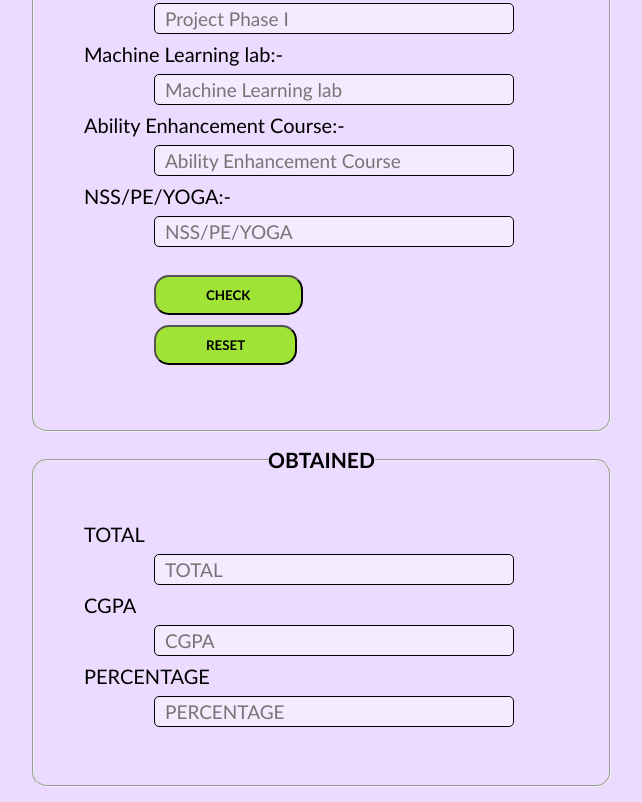
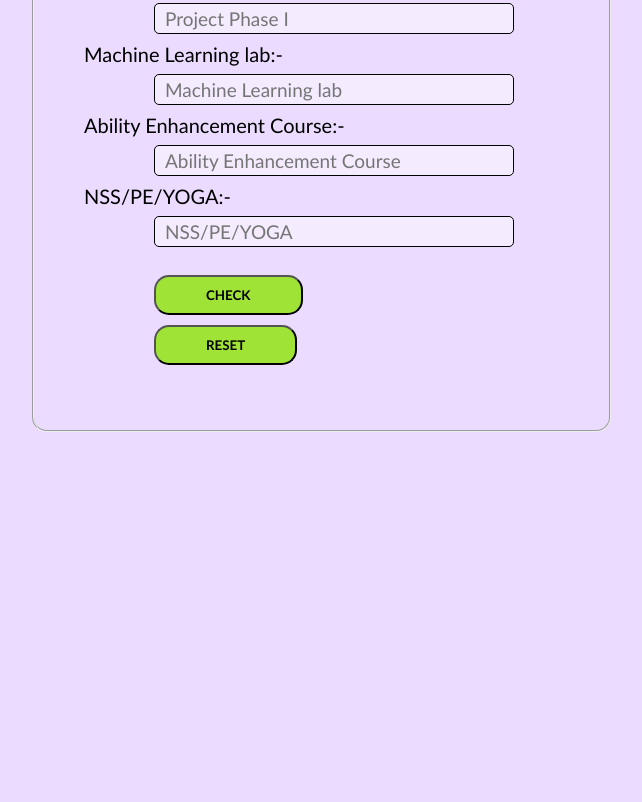
Before and after one commit to rbasavaraj4312/CGPA-calculator, a plain HTML site: page sixth_sem.html in a window 1280 px wide. Shown: the part 573-1375 px from the top of the page, without its empty margins (433-1075 px from the left). After the commit the page ends 1020 px from the top, so only its background shows below. Drawn offline with Linux system fonts and the light colour scheme.

Commit message:
Update sixth_sem.html

```diff
--- a/sixth_sem.html
+++ b/sixth_sem.html
@@ -113,15 +113,7 @@
         </div>
 
     </fieldset>
-    <fieldset>
-        <legend>OBTAINED</legend>
-        <label>TOTAL</label><br>
-        <input id="total" type="text" placeholder="TOTAL"><br>
-        <label>CGPA</label><br>
-        <input id="cgpa" type="text" placeholder="CGPA"><br>
-        <label>PERCENTAGE</label><br>
-        <input id="percentage" type="text" placeholder="PERCENTAGE">
-    </fieldset>
+
     </form>
 
     <script>
@@ -142,8 +134,6 @@
 
             let percentage=(total/800)*100;
 
-            document.getElementById('total').value=total;
-            document.getElementById('percentage').value=percentage;
 
 
             function points(mark,credit){
@@ -179,7 +169,7 @@
             let cgpa = points(m,4)+points(m1,4)+points(m2,3)+points(m3,3)+points(m4,2)+points(m5,1)+
                             points(m6,1)+points(m7,0);
 
-            document.getElementById('cgpa').value=cgpa/18;
+            alert("Total = " + total +"\nPercentage = " + percentage + "\nCGPA = " + cgpa/18);
 
         })
         document.getElementById('reset').addEventListener('click', function(e){
```
